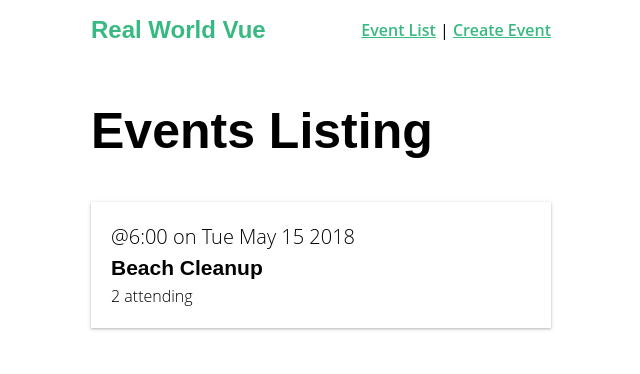
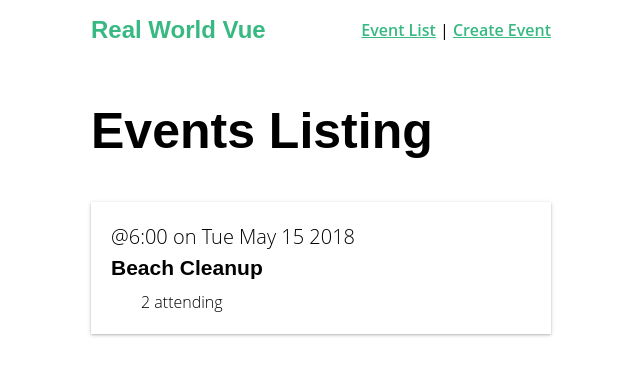
Before and after one commit to rahulkhimsuriya/real-world-vue, a Vue app: page / in a window 1280 px wide. Shown: the top 374 px of the page, without its empty margins (319-959 px from the left). Built offline with nearby package versions, Linux system fonts and the light colour scheme.

Commit message:
create global 🌐 icon component

```diff
--- a/package.json
+++ b/package.json
@@ -9,6 +9,7 @@
   },
   "dependencies": {
     "core-js": "^3.6.4",
+    "lodash": "^4.17.15",
     "vue": "^2.6.11",
     "vue-router": "^3.1.5",
     "vuex": "^3.1.2"
--- /dev/null
+++ b/src/components/BaseIcon.vue
@@ -0,0 +1,41 @@
+<template>
+  <div class="icon-wrapper">
+    <svg class="icon" :width="width" :height="height">
+      <use v-bind="{ 'xlink:href': '/feather-sprite.svg#' + name }" />
+    </svg>
+  </div>
+</template>
+
+<script>
+export default {
+  props: {
+    name: String,
+    height: {
+      type: [String, Number],
+      default: 24
+    },
+    width: {
+      type: [String, Number],
+      default: 24
+    }
+  }
+}
+</script>
+
+<style scoped>
+.icon-wrapper {
+  display: inline-flex;
+  align-items: center;
+  color: rgba(0, 0, 0, 0.4);
+  font-size: 1rem;
+  font-weight: 600;
+}
+.icon {
+  stroke: currentColor;
+  stroke-width: 2;
+  stroke-linecap: round;
+  stroke-linejoin: round;
+  fill: none;
+  margin-right: 6px;
+}
+</style>
--- a/src/components/EventCard.vue
+++ b/src/components/EventCard.vue
@@ -6,6 +6,7 @@
     <div class="event-card -shadow">
       <span class="eyebrow">@{{ event.time }} on {{ event.date }}</span>
       <h4 class="title">{{ event.title }}</h4>
+      <BaseIcon name="users" />
       <span>{{ event.attendees.length }} attending</span>
     </div>
   </router-link>
--- a/src/main.js
+++ b/src/main.js
@@ -1,12 +1,31 @@
-import Vue from "vue";
-import App from "./App.vue";
-import router from "./router";
-import store from "./store";
+import Vue from 'vue'
+import App from './App.vue'
+import router from './router'
+import store from './store'
 
-Vue.config.productionTip = false;
+import upperFirst from 'lodash/upperFirst'
+import camelCase from 'lodash/camelCase'
+
+const requireComponent = require.context(
+  './components',
+  false,
+  /Base[A-Z]\w+\.(vue|js)$/
+)
+
+requireComponent.keys().forEach(fileName => {
+  const componentConfig = requireComponent(fileName)
+
+  const componentName = upperFirst(
+    camelCase(fileName.replace(/^\.\/(.*)\.\w+$/, '$1'))
+  )
+
+  Vue.component(componentName, componentConfig.default || componentConfig)
+})
+
+Vue.config.productionTip = false
 
 new Vue({
   router,
   store,
   render: h => h(App)
-}).$mount("#app");
+}).$mount('#app')
```
Also changed, not shown: src/assets/feather-sprite.svg (added), 1 other file (tests, documents, lock files or other folders).
